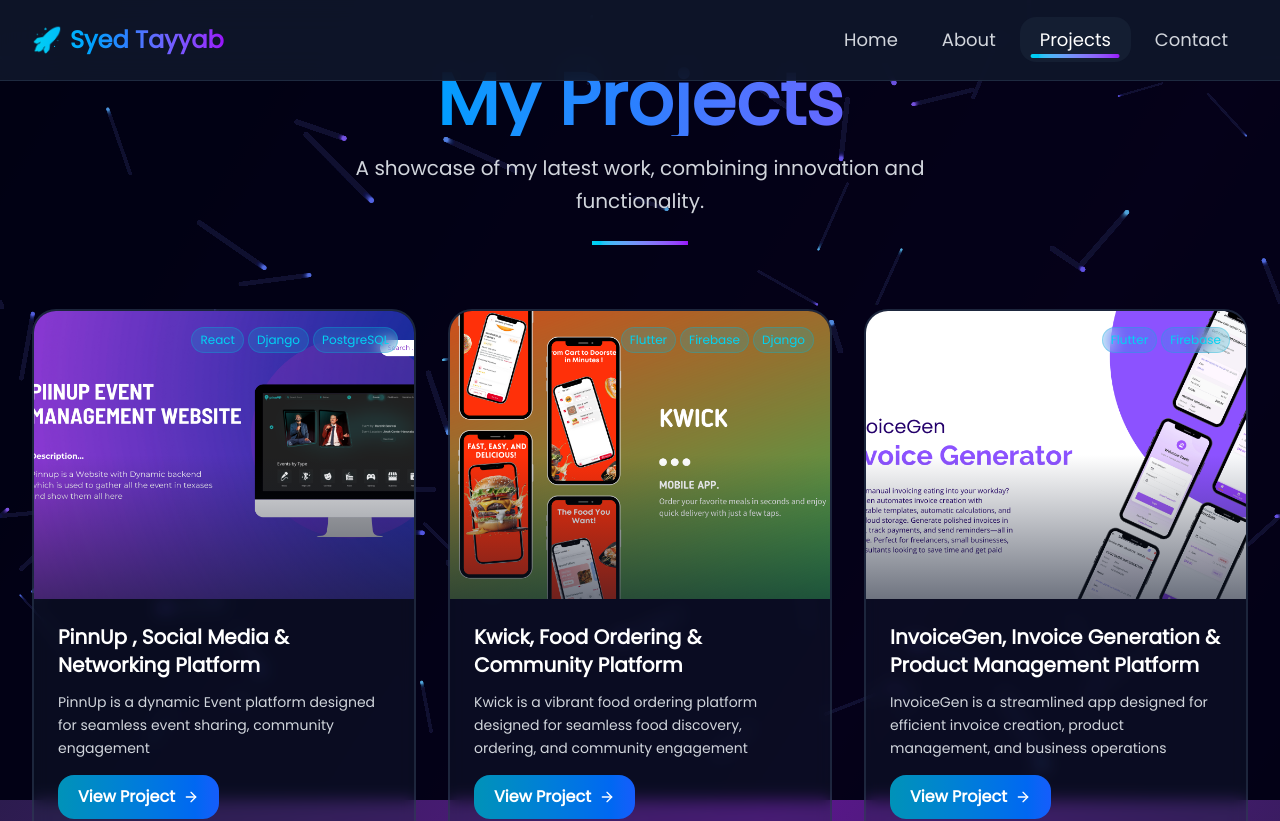
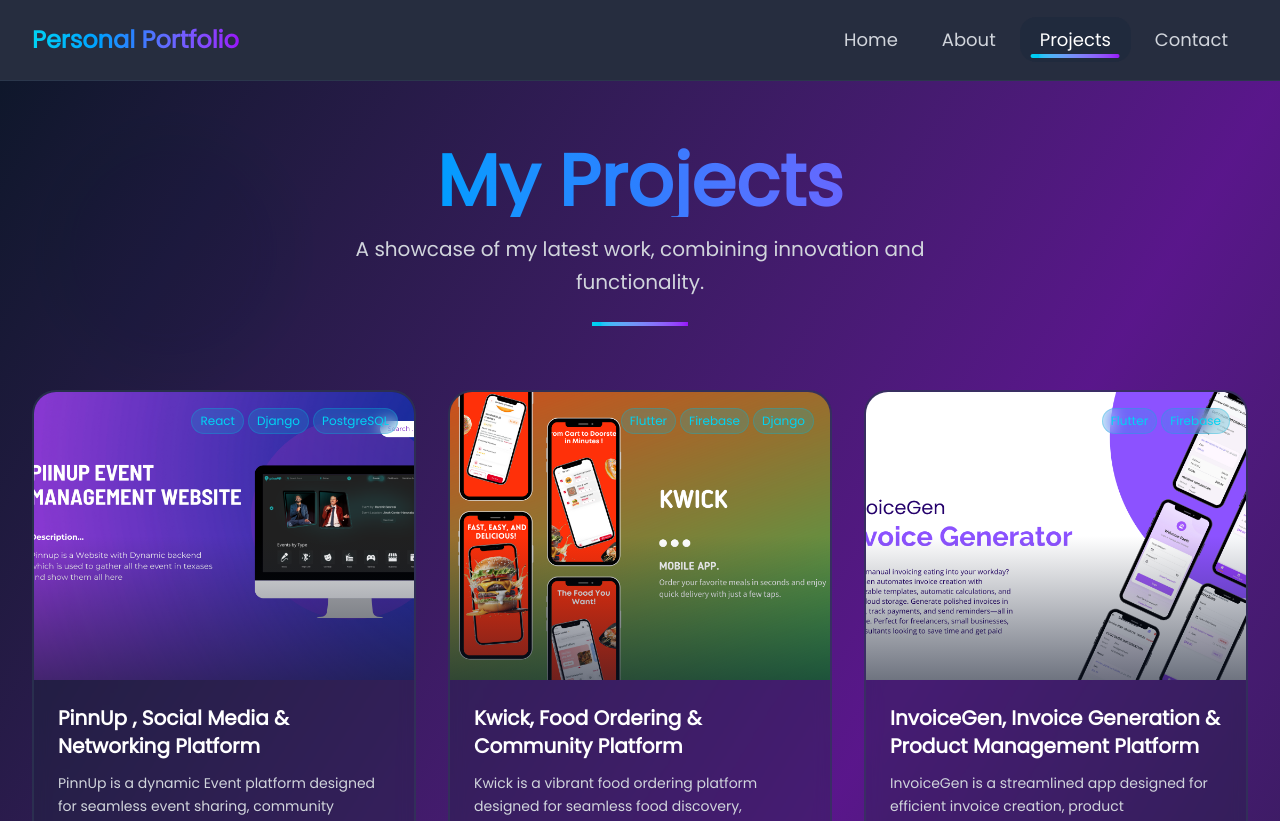
Before and after one commit to syedtayab321/Personal-Portfolio, a React (Vite) app: page /projects in a window 1280 px wide. Shown: the top 821 px of the page. Built offline with nearby package versions, Linux system fonts and the light colour scheme.

Commit message:
changes done

```diff
--- a/src/Components/Common/Navbar.jsx
+++ b/src/Components/Common/Navbar.jsx
@@ -101,7 +101,7 @@ const Navbar = () => {
       initial={{ y: -100 }}
       animate={{ y: 0 }}
       transition={{ duration: 0.5, type: "spring" }}
-      className={`fixed w-full z-50 ${
+      className={` w-full z-50 ${
         scrolled
           ? "bg-slate-900/95 backdrop-blur-xl shadow-2xl"
           : "bg-slate-900/90 backdrop-blur-lg"
@@ -120,8 +120,7 @@ const Navbar = () => {
               to="/"
               className="text-2xl font-bold bg-gradient-to-r from-cyan-400 via-blue-500 to-purple-600 bg-clip-text text-transparent flex items-center"
             >
-              <span className="mr-2 text-2xl">🚀</span>
-              <span>Syed Tayyab</span>
+              <span>Personal Portfolio</span>
             </Link>
           </motion.div>
 
--- a/src/Components/Main/AboutSection.jsx
+++ b/src/Components/Main/AboutSection.jsx
@@ -1,6 +1,6 @@
 import { Link } from "react-router-dom";
 import { useEffect, useRef } from "react";
-import image from './../../assets/images/profile3.png';
+import image from './../../assets/images/profile2.png';
 
 const AboutSection = () => {
   const canvasRef = useRef(null);
--- a/src/Components/Main/ExperiancesSection.jsx
+++ b/src/Components/Main/ExperiancesSection.jsx
@@ -141,7 +141,6 @@ const ExperienceSkills = () => {
 
   return (
     <section className="min-h-screen bg-gradient-to-br from-slate-900 via-purple-900 to-slate-900 text-white py-16 px-4 sm:px-6 lg:px-8 relative overflow-hidden">
-      <canvas ref={canvasRef} className="absolute inset-0" />
 
       <div className="absolute inset-0 overflow-hidden">
         <div className="absolute top-20 left-10 w-64 h-64 bg-cyan-600 rounded-full mix-blend-multiply filter blur-xl opacity-10 animate-pulse-slow" />
--- a/src/Components/Main/HeroSection.jsx
+++ b/src/Components/Main/HeroSection.jsx
@@ -1,6 +1,6 @@
 import { Link } from "react-router-dom";
 import { useEffect, useRef } from "react";
-import ProfileImage from './../../assets/images/profile3.png';
+import ProfileImage from './../../assets/images/profile2.png';
 
 const HeroSection = () => {
   const canvasRef = useRef(null);
--- a/src/Components/Main/ProjectSection.jsx
+++ b/src/Components/Main/ProjectSection.jsx
@@ -73,8 +73,8 @@ const ProjectsSection = () => {
   }, []);
 
   return (
-    <section className="min-h-screen w-full bg-gradient-to-br from-slate-900 via-purple-900 to-slate-900 text-white py-16 px-4 sm:px-6 lg:px-8 relative overflow-hidden">
-      <canvas ref={canvasRef} className="absolute inset-0" />
+    <section className="min-h-fit w-full bg-gradient-to-br from-slate-900 via-purple-900 to-slate-900 text-white py-16 px-4 sm:px-6 lg:px-8 relative overflow-hidden">
+      {/* <canvas ref={canvasRef} className="absolute inset-0" /> */}
 
       <div className="absolute inset-0 overflow-hidden">
         <div className="absolute top-10 left-10 w-64 h-64 bg-cyan-600 rounded-full mix-blend-multiply filter blur-xl opacity-10 animate-pulse-slow" />
```
Also changed, not shown: src/assets/images/profile.png (deleted), src/assets/images/profile3.png (deleted).
